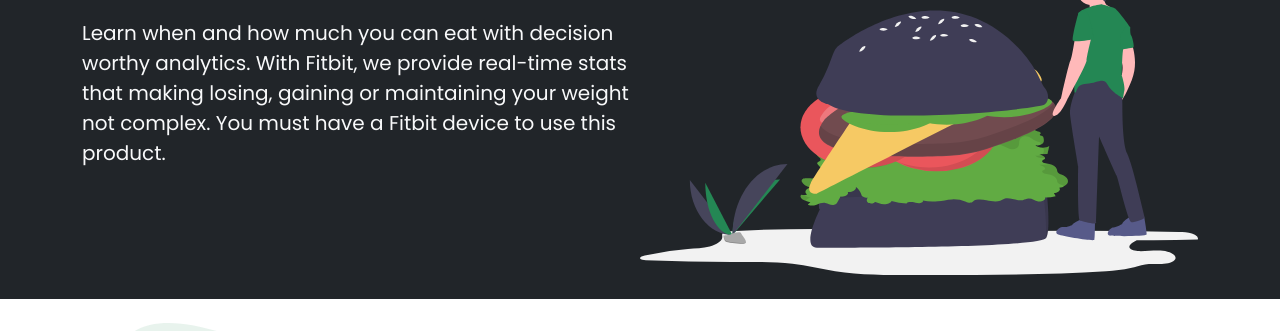
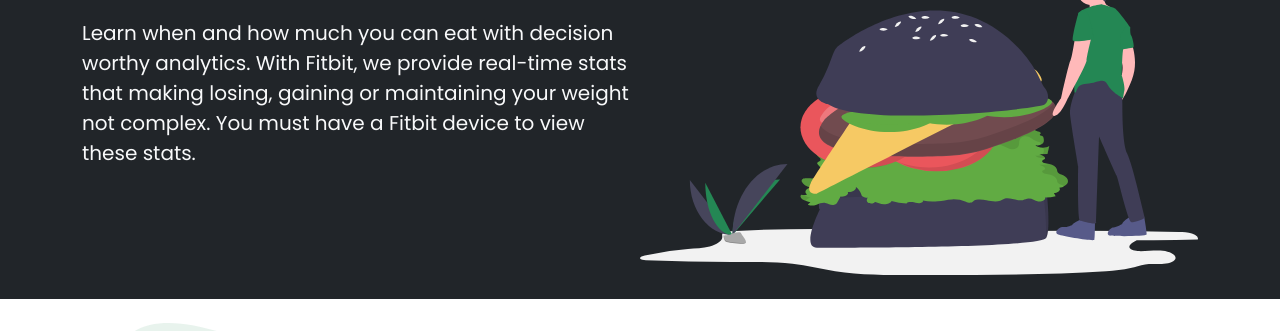
Before and after one commit to robbieevans1/feast, a plain HTML site: page index.html in a window 1280 px wide. Shown: the part 162-493 px from the top of the page. Drawn offline with nearby package versions, Linux system fonts and the light colour scheme.

Commit message:
text edit

```diff
--- a/index.html
+++ b/index.html
@@ -68,7 +68,7 @@
 							Learn when and how much you can eat with decision worthy
 							analytics. With Fitbit, we provide real-time stats that making
 							losing, gaining or maintaining your weight not complex. You must
-							have a Fitbit device to use this product.
+							have a Fitbit device to view these stats.
 						</p>
 					</div>
 					<img
```
